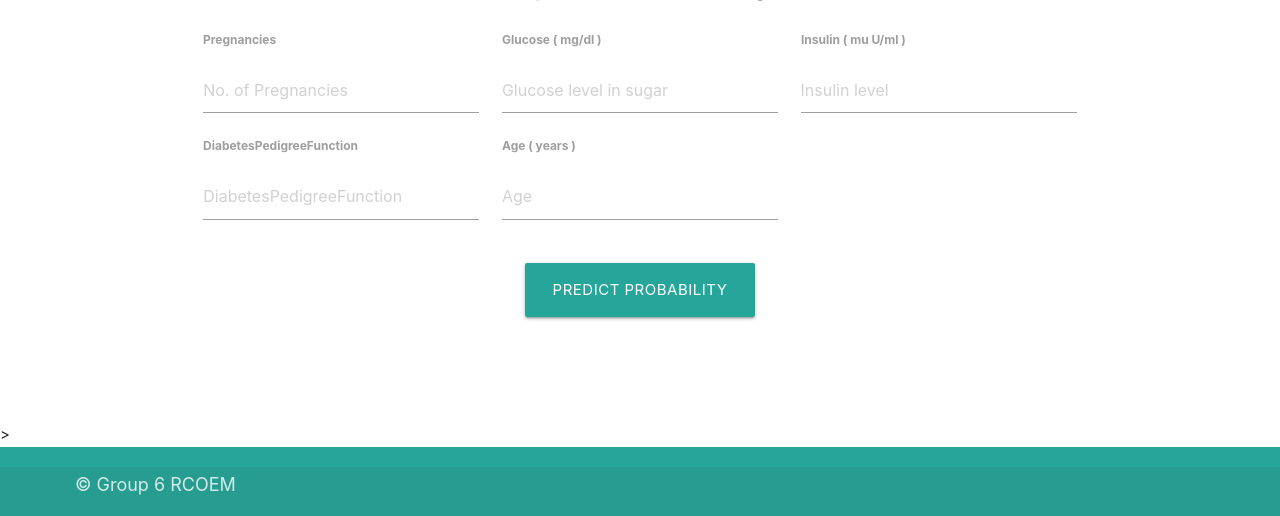
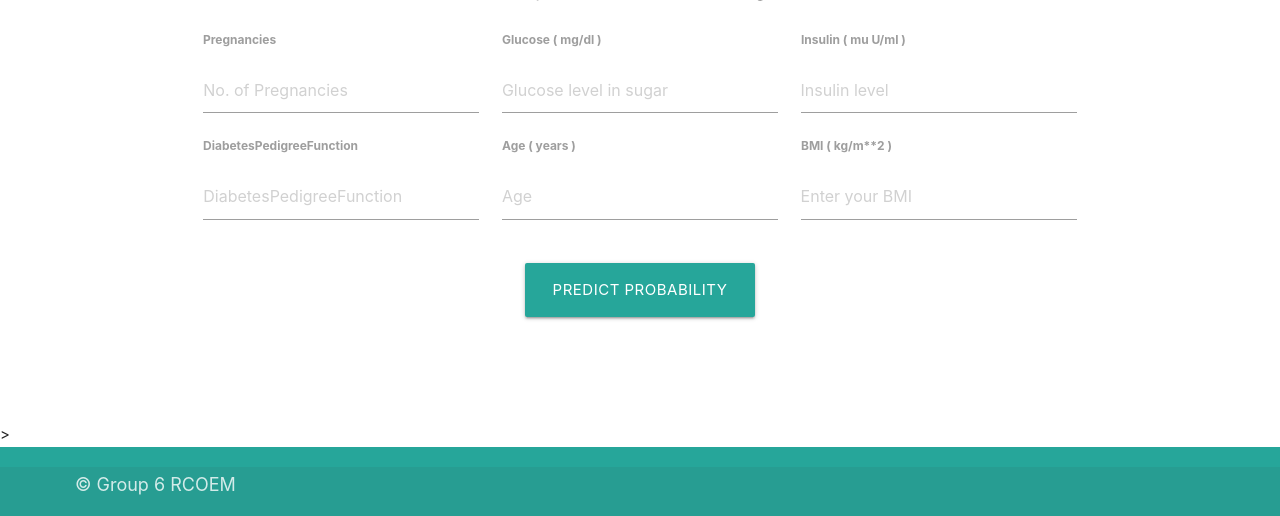
Before and after one commit to husainam/diabetes, a Flask app: page /sugar in a window 1280 px wide. Shown: the part 259-775 px from the top of the page. Run offline with Flask 2, Linux system fonts and the light colour scheme; parts of the project's set-up code (start-up, migrations or seed data) failed here and were passed over.

Commit message:
Update sugar.html

```diff
--- a/templates/sugar.html
+++ b/templates/sugar.html
@@ -69,6 +69,12 @@
                     <input id="_name" name="5" placeholder="Age" type="text" class="validate">
                 </div>
 
+               <div class="input-field col s4">
+              <label for="active"><b>BMI ( kg/m**2 ) </b></label>
+              <br>
+              <input id="bmi" name="6" placeholder="Enter your BMI" type="text" class="validate">
+          </div>
+
           </div>
 
           <div class="row center">
```
